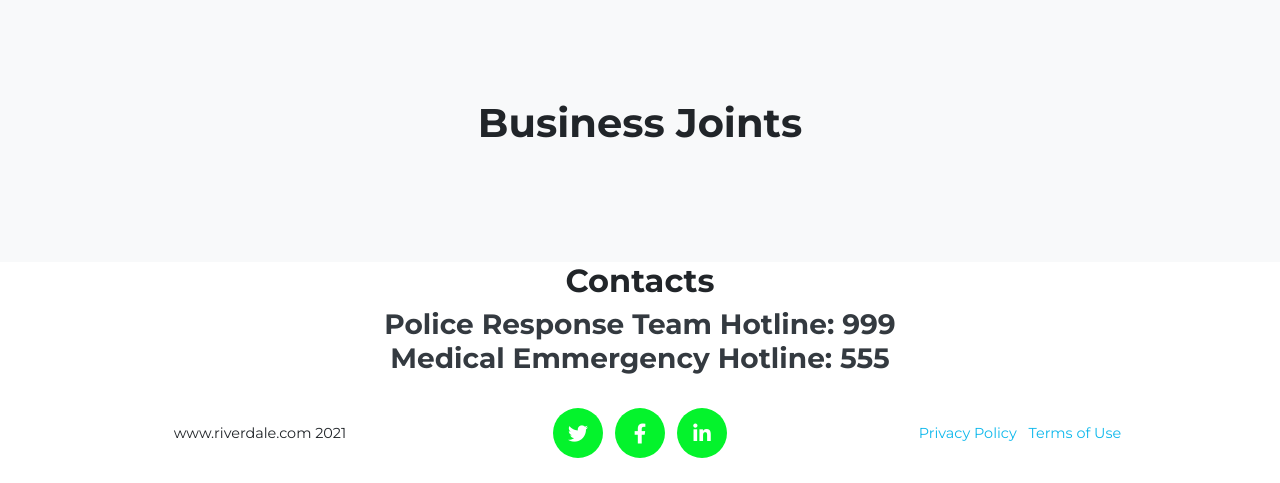
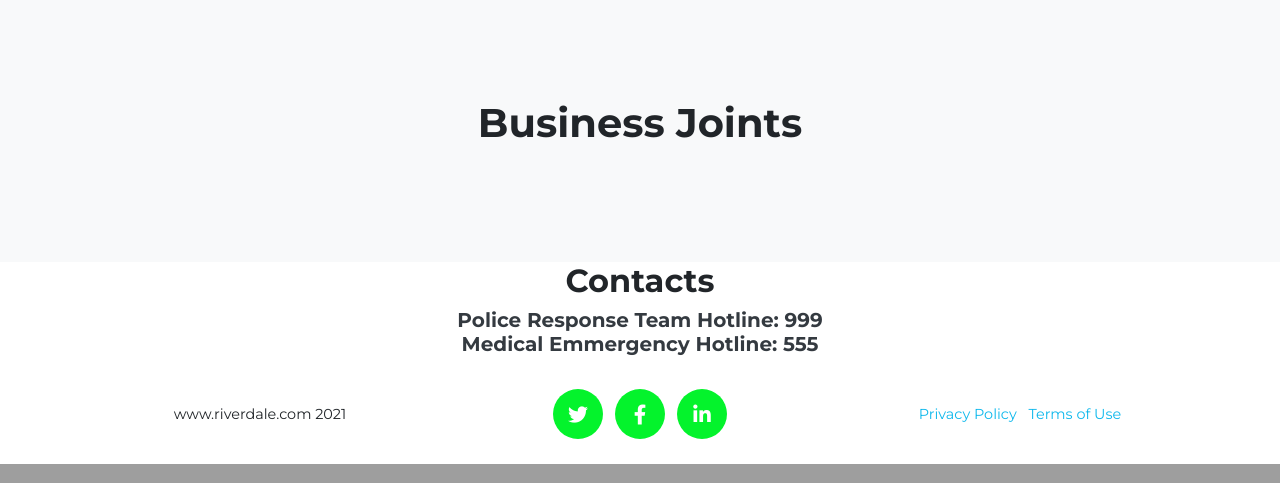
Before and after one commit to IsaacMurage-dev/The-hood, a Django app: page / in a window 1280 px wide. Shown: the part 1487-1970 px from the top of the page. Run offline with Django 3.2, Linux system fonts and the light colour scheme; the visitor is signed in with stand-in values (Sample User, id 1); data that the repository does not hold is empty; some libraries are stand-ins or nearby versions; some web fonts are replaced.

Commit message:
make adjustment to home page

```diff
--- a/neighbor/templates/testhome.html
+++ b/neighbor/templates/testhome.html
@@ -331,11 +331,11 @@
       <!-- <div class="row"> -->
         <div class="col-sm-12 text-center">
           <h2 class="section-heading ">Contacts</h2>
-          <h3 class="section-subheading text-dark">
+          <h5 class="section-subheading text-dark">
 
             Police Response Team Hotline: 999<br>
             Medical Emmergency Hotline: 555<br>
-            </h3>
+            </h5>
 
         </div>
       </div>
```
